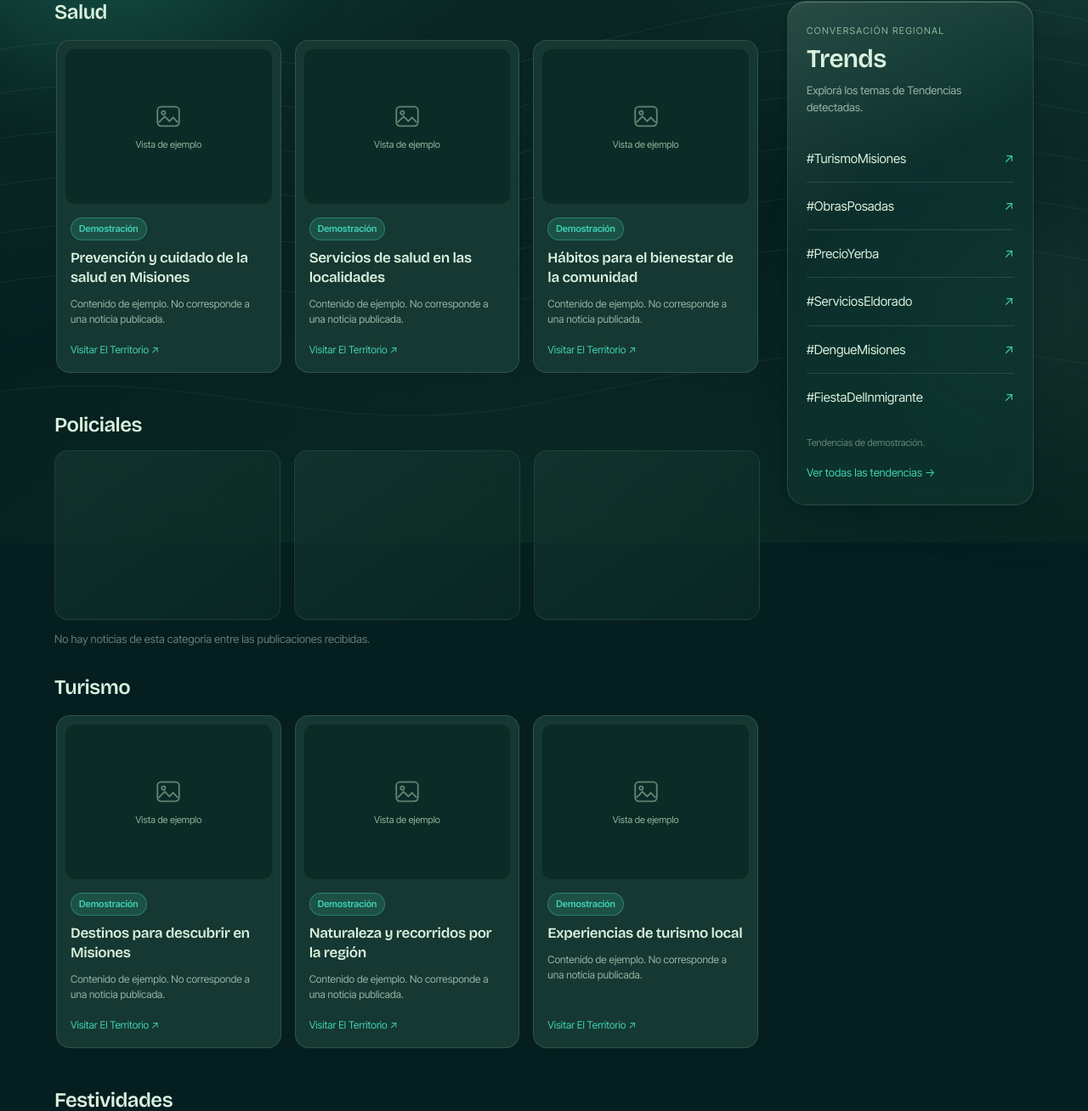
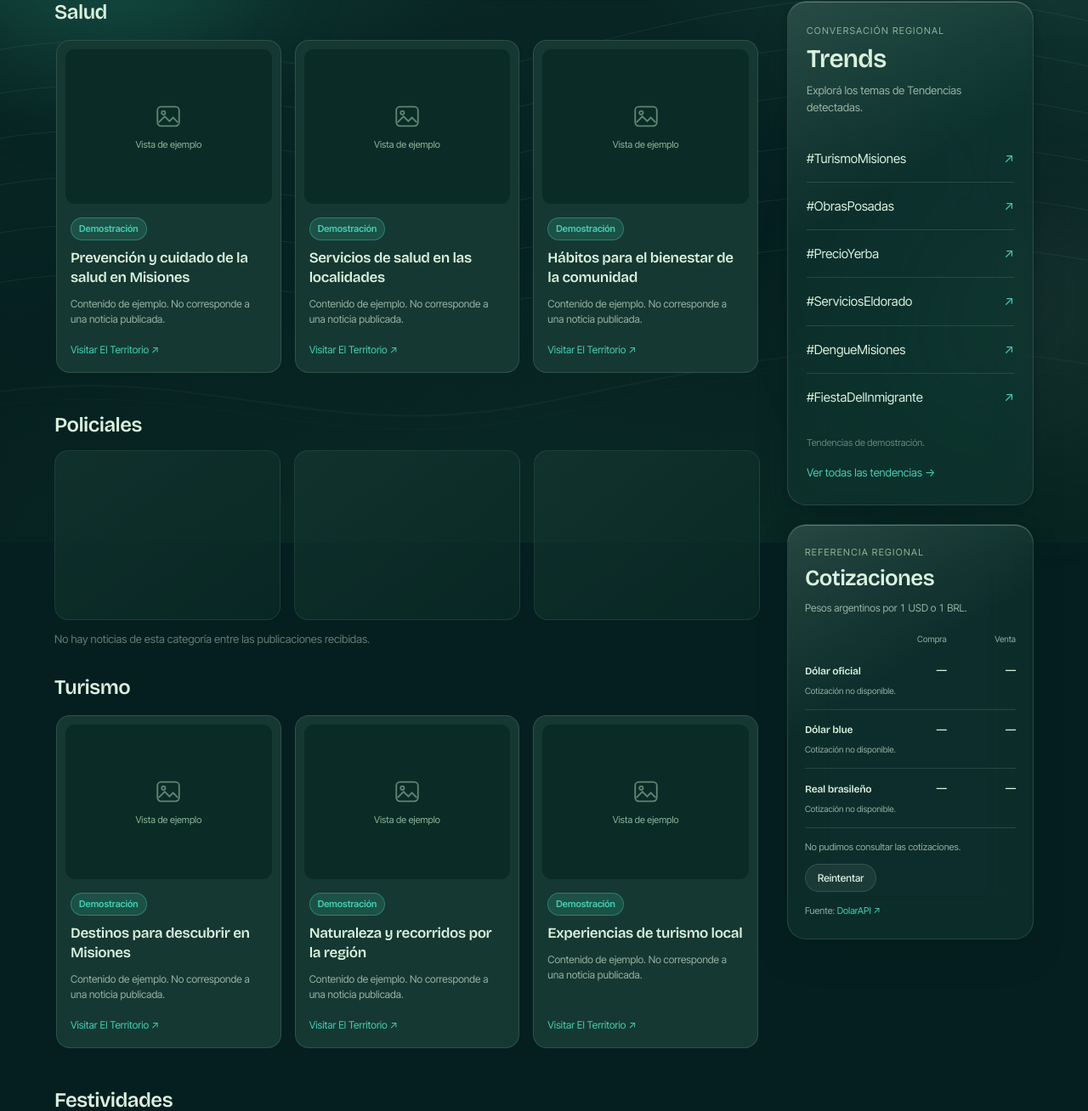
Before and after one commit to MakkiGan666/Trend-Watch-Litoral, a Django app: page / in a window 1280 px wide. Shown: the part 161-1469 px from the top of the page at 85% size. Run offline with Django 5.2, Linux system fonts and the light colour scheme; data that the repository does not hold is empty; parts of the project's set-up code (start-up, migrations or seed data) failed here and were passed over.

Commit message:
Cotizaciones en landing

```diff
--- /dev/null
+++ b/app/core/services/cotizaciones.py
@@ -0,0 +1,60 @@
+"""Consulta de cotizaciones públicas; nunca modifica la base de datos."""
+import json
+import math
+from concurrent.futures import ThreadPoolExecutor
+from urllib.error import URLError
+from urllib.request import Request, urlopen
+
+from django.core.cache import cache
+from django.utils.dateparse import parse_datetime
+
+FUENTES = {
+    'oficial': ('https://dolarapi.com/v1/dolares/oficial', 'USD', 'oficial'),
+    'blue': ('https://dolarapi.com/v1/dolares/blue', 'USD', 'blue'),
+    'real': ('https://dolarapi.com/v1/cotizaciones/brl', 'BRL', 'oficial'),
+}
+CACHE_KEY = 'trendwatch:cotizaciones:v1'
+
+
+def validar_cotizacion(data, moneda, casa):
+    if not isinstance(data, dict) or data.get('moneda') != moneda or data.get('casa') != casa:
+        raise ValueError('Moneda o mercado inesperado')
+    for campo in ('compra', 'venta'):
+        valor = data.get(campo)
+        if isinstance(valor, bool) or not isinstance(valor, (int, float)) or not math.isfinite(valor) or valor <= 0:
+            raise ValueError('Cotización inválida')
+    fecha = data.get('fechaActualizacion')
+    if not isinstance(fecha, str) or not parse_datetime(fecha) or parse_datetime(fecha).tzinfo is None:
+        raise ValueError('Fecha de actualización inválida')
+    return {campo: data[campo] for campo in ('compra', 'venta', 'fechaActualizacion', 'moneda')}
+
+
+def _consultar(item):
+    clave, (url, moneda, casa) = item
+    respaldo_key = CACHE_KEY + ':' + clave
+    try:
+        request = Request(url, headers={'Accept': 'application/json', 'User-Agent': 'TrendWatchLitoral/1.0'})
+        with urlopen(request, timeout=6) as response:
+            valor = validar_cotizacion(json.loads(response.read(65536)), moneda, casa)
+        cache.set(respaldo_key, valor, 86400)
+        return {'key': clave, **valor, 'stale': False}
+    except (URLError, OSError, ValueError, TypeError, OverflowError):
+        respaldo = cache.get(respaldo_key)
+        if respaldo:
+            return {'key': clave, **respaldo, 'stale': True}
+        return {'key': clave, 'moneda': moneda, 'compra': None, 'venta': None,
+                'fechaActualizacion': None, 'stale': False}
+
+
+def obtener_cotizaciones():
+    guardadas = cache.get(CACHE_KEY)
+    if guardadas is not None:
+        return guardadas
+    with ThreadPoolExecutor(max_workers=3) as executor:
+        data = list(executor.map(_consultar, FUENTES.items()))
+    completas = all(item['compra'] is not None and not item['stale'] for item in data)
+    resultado = {'status': 'success' if completas else 'partial', 'source': 'DolarAPI',
+                 'currency': 'ARS', 'data': data}
+    # Una respuesta incompleta se reintenta antes; no se inventan valores.
+    cache.set(CACHE_KEY, resultado, 300 if completas else 60)
+    return resultado
--- a/app/core/templates/inicio.html
+++ b/app/core/templates/inicio.html
@@ -11,6 +11,7 @@
         <link rel="icon" type="image/png" href="/static/img/favicon.png?v=2">
         <link rel="stylesheet" href="/static/css/trendwatch.css?v=13">
         <link rel="stylesheet" href="/static/css/landing-news.css?v=3">
+        <link rel="stylesheet" href="/static/css/exchange-rates.css?v=1">
         <link rel="stylesheet" href="/static/css/auth-flow.css?v=4">
     </head>
     <body class="landing-page">
@@ -65,6 +66,7 @@
                         </div>
                         <noscript><p class="news-feed__status">Activá JavaScript para consultar las noticias.</p></noscript>
                     </div>
+                    <div class="news-sidebar">
                     <aside class="news-trends glass glass--sheen" aria-labelledby="news-trends-title">
                         <p class="news-trends__eyebrow">Conversación regional</p>
                         <h2 id="news-trends-title">Trends</h2>
@@ -80,6 +82,8 @@
                         <p class="news-trends__note">Tendencias de demostración.</p>
                         <a class="news-trends__more" href="/categorias/#resultados">Ver todas las tendencias →</a>
                     </aside>
+                    {% include "partials/_exchange_rates.html" %}
+                    </div>
                 </div>
             </div>
         </main>
@@ -125,6 +129,7 @@
         </footer>
         <script src="/static/js/trendwatch.js?v=6" defer></script>
         <script src="/static/js/landing-news.js?v=5" defer></script>
+        <script src="/static/js/exchange-rates.js?v=1" defer></script>
         <script src="/static/js/auth-flow.js?v=2" defer></script>
     </body>
 </html>
--- /dev/null
+++ b/app/core/templates/partials/_exchange_rates.html
@@ -0,0 +1,22 @@
+<section class="exchange-rates glass glass--sheen" aria-labelledby="exchange-rates-title" data-exchange-rates="/api/cotizaciones/">
+  <p class="news-trends__eyebrow">Referencia regional</p>
+  <h2 id="exchange-rates-title">Cotizaciones</h2>
+  <p class="exchange-rates__description">Pesos argentinos por 1 USD o 1 BRL.</p>
+  <div class="exchange-rates__labels" aria-hidden="true"><span></span><span>Compra</span><span>Venta</span></div>
+  <div class="exchange-rate" data-currency="oficial">
+    <div class="exchange-rate__values"><h3>Dólar oficial</h3><span data-buy aria-label="Compra">—</span><span data-sell aria-label="Venta">—</span></div>
+    <p data-rate-date>Esperando cotización.</p>
+  </div>
+  <div class="exchange-rate" data-currency="blue">
+    <div class="exchange-rate__values"><h3>Dólar blue</h3><span data-buy aria-label="Compra">—</span><span data-sell aria-label="Venta">—</span></div>
+    <p data-rate-date>Esperando cotización.</p>
+  </div>
+  <div class="exchange-rate" data-currency="real">
+    <div class="exchange-rate__values"><h3>Real brasileño</h3><span data-buy aria-label="Compra">—</span><span data-sell aria-label="Venta">—</span></div>
+    <p data-rate-date>Esperando cotización.</p>
+  </div>
+  <p class="exchange-rates__status" data-exchange-status role="status" aria-live="polite">Cargando cotizaciones…</p>
+  <button class="btn btn--ghost exchange-rates__retry" type="button" data-exchange-retry hidden>Reintentar</button>
+  <p class="exchange-rates__source">Fuente: <a href="https://dolarapi.com/docs/argentina/" target="_blank" rel="noopener noreferrer">DolarAPI ↗</a></p>
+  <noscript><p class="exchange-rates__description">Activá JavaScript para consultar las cotizaciones.</p></noscript>
+</section>
--- a/app/core/urls.py
+++ b/app/core/urls.py
@@ -27,6 +27,7 @@ urlpatterns = [
     path('api/publicaciones/crear/', views.crear_o_ingestar_publicacion, name='crear_publicacion'),
     path('api/publicaciones/ingestar/<str:categoria>/', views.disparar_ingesta, name='disparar_ingesta'),
     path('api/publicaciones/', views.listar_publicaciones, name='listar_publicaciones'),
+    path('api/cotizaciones/', views.cotizaciones, name='cotizaciones'),
     path('api/publicaciones/<int:pk>/', views.obtener_detalle_publicacion, name='detalle_publicacion'),
     path('api/publicaciones/<int:pk>/actualizar/', views.actualizar_publicacion, name='actualizar_publicacion'),
     path('api/publicaciones/<int:pk>/eliminar/', views.eliminar_publicacion, name='eliminar_publicacion'),
--- a/app/core/views.py
+++ b/app/core/views.py
@@ -12,6 +12,7 @@ from django.utils.html import strip_tags
 from django.views.decorators.http import require_safe
 from django.http import Http404
 from .localidades import DEPARTAMENTOS, departamento_de_ubicacion
+from .services.cotizaciones import obtener_cotizaciones
 
 # REST Framework
 from rest_framework.views import APIView
@@ -88,6 +89,11 @@ def landing(request):
 
 def categorias(request):
     return render(request, 'categorias.html')
+
+
+@require_safe
+def cotizaciones(request):
+    return JsonResponse(obtener_cotizaciones())
 
 
 @require_safe
--- /dev/null
+++ b/app/static/css/exchange-rates.css
@@ -0,0 +1,17 @@
+.news-sidebar{display:grid;gap:22px;min-width:0;align-self:start}
+.news-sidebar .news-trends{position:static}
+.exchange-rates{padding:24px 20px;min-width:0}
+.exchange-rates h2{font-size:26px;margin-top:7px}
+.exchange-rates__description{font-size:12px;line-height:1.6;color:var(--tx-2);margin-top:10px}
+.exchange-rates__labels,.exchange-rate__values{display:grid;grid-template-columns:minmax(0,1.15fr) repeat(2,minmax(0,1fr));gap:7px;align-items:center}
+.exchange-rates__labels{font-size:10px;color:var(--tx-2);text-align:right;margin:20px 0 6px}
+.exchange-rate{padding:14px 0;border-bottom:1px solid var(--edge)}
+.exchange-rate h3{font-size:12px;line-height:1.5}
+.exchange-rate__values>span{text-align:right;font-size:12px;font-weight:600;color:var(--mist);font-variant-numeric:tabular-nums;overflow-wrap:anywhere}
+.exchange-rate>p{font-size:10px;line-height:1.5;color:var(--tx-2);margin-top:7px}
+.exchange-rates__status,.exchange-rates__source{font-size:11px;line-height:1.6;color:var(--tx-2);margin-top:14px}
+.exchange-rates__source a{color:var(--aqua)}
+.exchange-rates__retry{font-size:12px;padding:8px 14px;margin-top:10px}
+.exchange-rates [hidden]{display:none!important}
+@media(max-width:1050px){.exchange-rates{padding:22px 16px}.exchange-rate__values>span{font-size:11px}}
+@media(max-width:760px){.exchange-rates{padding:24px}.exchange-rate h3,.exchange-rate__values>span{font-size:14px}.exchange-rates__labels{font-size:12px}}
--- /dev/null
+++ b/app/static/js/exchange-rates.js
@@ -0,0 +1,62 @@
+(function () {
+  'use strict';
+  const panel = document.querySelector('[data-exchange-rates]');
+  if (!panel) return;
+  const status = panel.querySelector('[data-exchange-status]');
+  const retry = panel.querySelector('[data-exchange-retry]');
+  const rows = Array.from(panel.querySelectorAll('[data-currency]'));
+  const money = new Intl.NumberFormat('es-AR', { minimumFractionDigits: 2, maximumFractionDigits: 2 });
+  const dateFormat = new Intl.DateTimeFormat('es-AR', { dateStyle: 'short', timeStyle: 'short', timeZone: 'America/Argentina/Buenos_Aires' });
+  let busy = false;
+  let lastCheck = 0;
+  function render(payload) {
+    let available = 0;
+    let stale = false;
+    rows.forEach(row => {
+      const rate = payload.data.find(item => item.key === row.dataset.currency);
+      const valid = rate && typeof rate.compra === 'number' && typeof rate.venta === 'number'
+        && Number.isFinite(rate.compra) && Number.isFinite(rate.venta) && rate.compra > 0 && rate.venta > 0;
+      row.querySelector('[data-buy]').textContent = valid ? money.format(rate.compra) : '—';
+      row.querySelector('[data-sell]').textContent = valid ? money.format(rate.venta) : '—';
+      const updated = valid ? new Date(rate.fechaActualizacion) : null;
+      const date = updated && Number.isFinite(updated.getTime()) ? dateFormat.format(updated) + ' · Argentina' : 'Fecha no disponible';
+      row.querySelector('[data-rate-date]').textContent = valid
+        ? (rate.stale ? 'Último dato disponible: ' : 'Actualizado: ') + date
+        : 'Cotización no disponible.';
+      if (valid) available++;
+      if (valid && rate.stale) stale = true;
+    });
+    status.textContent = available === rows.length && !stale ? 'Valores publicados por la fuente.'
+      : (available ? 'Algunos valores no pudieron actualizarse.' : 'No pudimos consultar las cotizaciones.');
+    retry.hidden = available === rows.length && !stale;
+  }
+  async function load() {
+    if (busy) return;
+    busy = true;
+    panel.setAttribute('aria-busy', 'true');
+    retry.disabled = true;
+    const controller = new AbortController();
+    const timeout = setTimeout(() => controller.abort(), 12000);
+    try {
+      const response = await fetch(panel.dataset.exchangeRates, { headers: { Accept: 'application/json' }, signal: controller.signal });
+      const payload = await response.json();
+      if (!response.ok || !Array.isArray(payload.data)) throw new Error('Cotizaciones no disponibles');
+      render(payload);
+    } catch (_) {
+      status.textContent = 'No pudimos actualizar las cotizaciones. Los valores visibles conservan su fecha original.';
+      retry.hidden = false;
+    } finally {
+      clearTimeout(timeout);
+      lastCheck = Date.now();
+      busy = false;
+      retry.disabled = false;
+      panel.setAttribute('aria-busy', 'false');
+    }
+  }
+  retry.addEventListener('click', load);
+  setInterval(() => { if (document.visibilityState === 'visible') load(); }, 300000);
+  document.addEventListener('visibilitychange', () => {
+    if (document.visibilityState === 'visible' && Date.now() - lastCheck >= 300000) load();
+  });
+  load();
+})();
```
Also changed, not shown: app/core/test_cotizaciones.py (added, +63 -0 lines).
